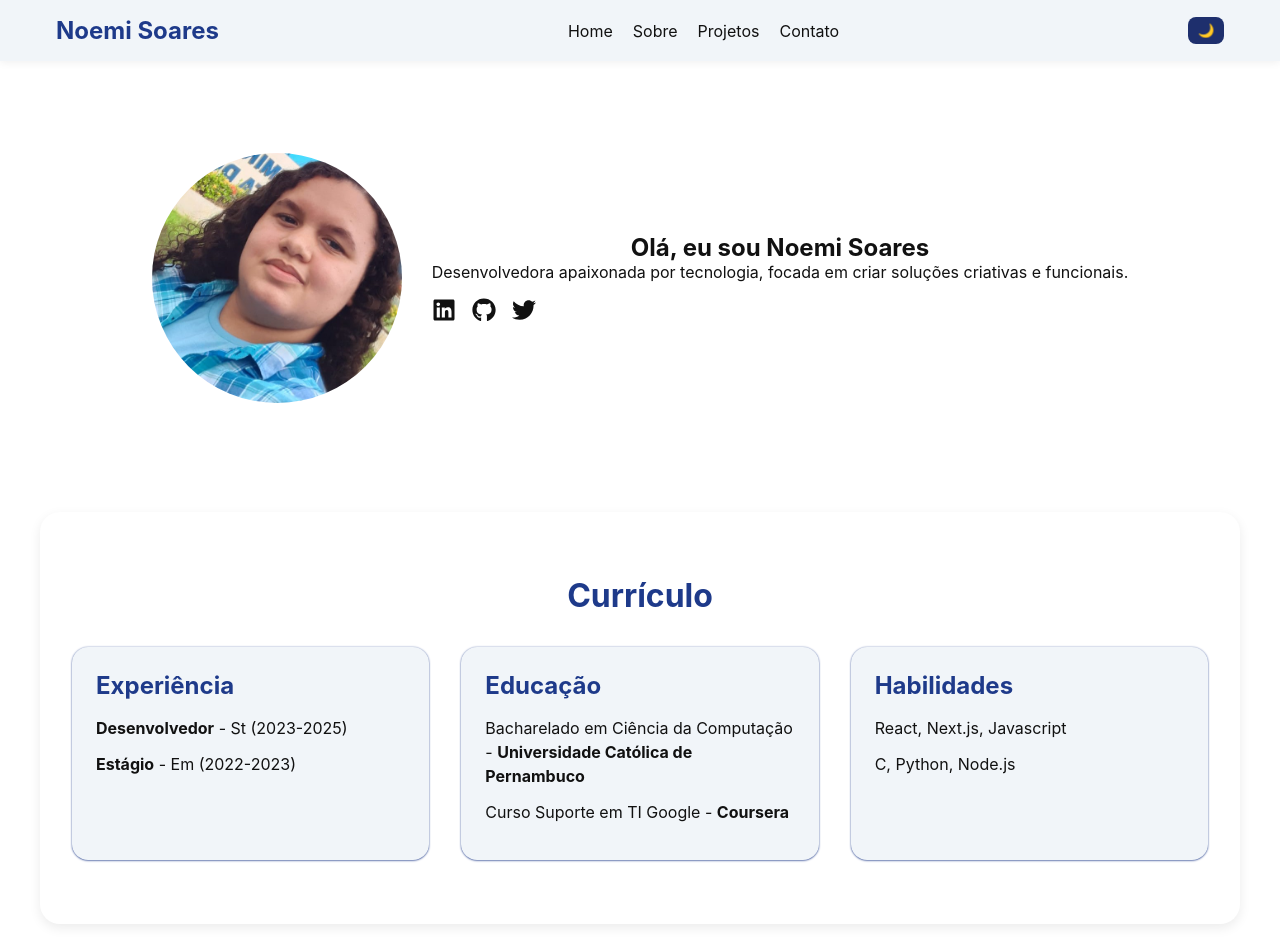
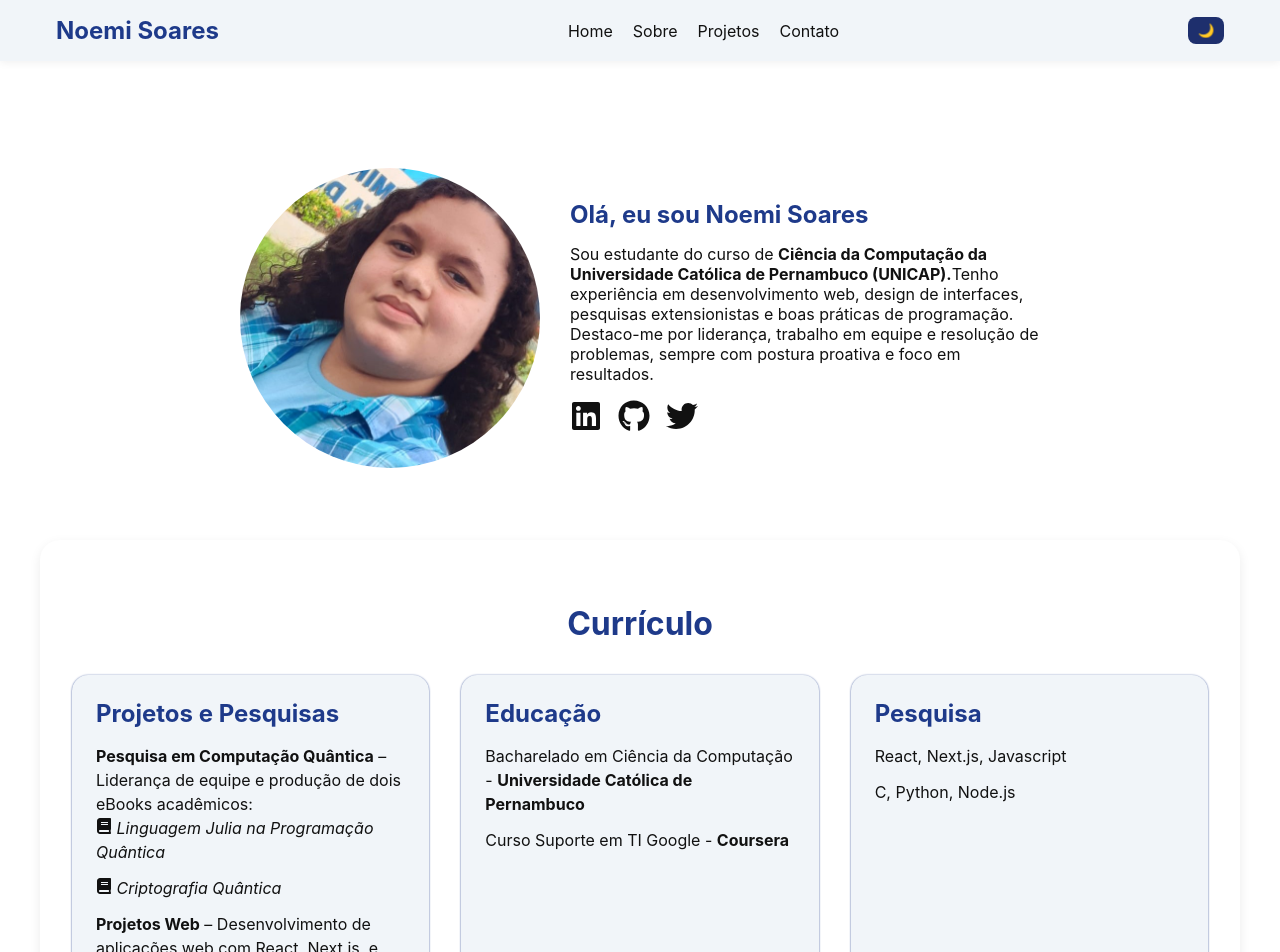
Before and after one commit to noemisoares/noemi-portfolio, a Next.js app in the folder my-portfolio/: page / in a window 1280 px wide. Shown: the top 952 px of the page. Built offline with nearby package versions, Linux system fonts and the light colour scheme.

Commit message:
atualizando pesquisas

```diff
--- a/my-portfolio/app/page.js
+++ b/my-portfolio/app/page.js
@@ -22,8 +22,15 @@ export default function Home() {
         <div className={styles.textContainer}>
           <h2>Olá, eu sou Noemi Soares</h2>
           <p>
-            Desenvolvedora apaixonada por tecnologia, focada em criar soluções
-            criativas e funcionais.
+            Sou estudante do curso de{" "}
+            <strong>
+              Ciência da Computação da Universidade Católica de Pernambuco
+              (UNICAP).
+            </strong>
+            Tenho experiência em desenvolvimento web, design de interfaces,
+            pesquisas extensionistas e boas práticas de programação. Destaco-me
+            por liderança, trabalho em equipe e resolução de problemas, sempre
+            com postura proativa e foco em resultados.
           </p>
           <Social />
         </div>
@@ -38,7 +45,6 @@ export default function Home() {
       <section id="contact">
         <Footer />
       </section>
-
     </main>
   );
 }
--- a/my-portfolio/app/page.module.css
+++ b/my-portfolio/app/page.module.css
@@ -3,16 +3,28 @@
   justify-content: center;
   align-items: center;
   text-align: center;
-  min-height: 50vh;
-  padding: 2rem;
+  min-height: 60vh;
+  padding-left: 15rem;
+  padding-right: 15rem;
 }
 
 .content {
-  max-width: 600px;
+  max-width: 100px;
 }
 
 .avatar {
+  height: 300px;
+  width: auto;
   border-radius: 50%;
   margin-bottom: 1px;
   margin-right: 30px;
 }
+
+.textContainer {
+  text-align: left;
+}
+
+.textContainer h2 {
+  margin-bottom: 15px;
+  color: var(--primary);
+}
--- a/my-portfolio/components/Resume.js
+++ b/my-portfolio/components/Resume.js
@@ -1,4 +1,5 @@
 import styles from "./resume.module.css";
+import { FaBook } from "react-icons/fa";
 
 export function Resume() {
   return (
@@ -6,27 +7,55 @@ export function Resume() {
       <h2>Currículo</h2>
       <div className={styles.resumeGrid}>
         <div className={styles.card}>
-          <h3>Experiência</h3>
+          <h3>Projetos e Pesquisas</h3>
           <ul>
             <li>
-              <strong>Desenvolvedor</strong> - St
-              (2023-2025)
+              <strong>Pesquisa em Computação Quântica</strong> – Liderança de
+              equipe e produção de dois eBooks acadêmicos:
+              <ul>
+                <li>
+                  <a
+                    href="/ebooks/ebook-linguagem-julia.pdf"
+                    target="_blank"
+                    rel="noopener noreferrer"
+                    className="linkEbook"
+                  >
+                    <FaBook className="iconEbook" /> <i>Linguagem Julia na
+                    Programação Quântica</i>
+                  </a>
+                </li>
+                <li>
+                  <a
+                    href="/ebooks/ebook-criptografia-quantica.pdf"
+                    target="_blank"
+                    rel="noopener noreferrer"
+                    className="linkEbook"
+                  >
+                    <FaBook className="iconEbook" /> <i>Criptografia Quântica</i>
+                  </a>
+                </li>
+              </ul>
             </li>
             <li>
-              <strong>Estágio</strong> - Em
-              (2022-2023)
+              <strong>Projetos Web</strong> – Desenvolvimento de aplicações web
+              com React, Next.js, e foco em boas práticas de programação.
             </li>
           </ul>
         </div>
         <div className={styles.card}>
           <h3>Educação</h3>
           <ul>
-            <li>Bacharelado em Ciência da Computação - <strong>Universidade Católica de Pernambuco</strong></li>
-            <li>Curso Suporte em TI Google - <strong>Coursera</strong></li>
+            <li>
+              Bacharelado em Ciência da Computação -{" "}
+              <strong>Universidade Católica de Pernambuco</strong>
+            </li>
+            <li>
+              Curso Suporte em TI Google - <strong>Coursera</strong>
+            </li>
           </ul>
         </div>
         <div className={styles.card}>
-          <h3>Habilidades</h3>
+          <h3>Pesquisa</h3>
           <ul>
             <li>React, Next.js, Javascript</li>
             <li>C, Python, Node.js</li>
--- a/my-portfolio/components/resume.module.css
+++ b/my-portfolio/components/resume.module.css
@@ -3,6 +3,7 @@
   background: var(--bg);
   border-radius: 20px;
   margin: 2rem auto;
+  margin-top: -20px;
   max-width: 1200px;
   box-shadow: 0 4px 12px rgba(0, 0, 0, 0.08);
 }
@@ -49,3 +50,23 @@
   line-height: 1.5;
   color: var(--text);
 }
+
+.linkEbook {
+  color: var(--primary);
+  text-decoration: none;
+  font-weight: bold;
+  transition: color 0.3s ease;
+  display: flex;
+  align-items: center;
+  gap: 8px;
+}
+
+.linkEbook:hover {
+  color: var(--primary);
+  text-decoration: underline;
+}
+
+.iconEbook {
+  color: var(--primary);
+  font-size: 1.2rem;
+}
--- a/my-portfolio/components/social.module.css
+++ b/my-portfolio/components/social.module.css
@@ -5,7 +5,7 @@
 }
 
 .socials a {
-  font-size: 1.5rem;
+  font-size: 2rem;
   color: var(--text);
   transition: transform 0.2s ease, color 0.2s ease;
 }
```
Also changed, not shown: 2 other files (tests, documents, lock files or other folders).
